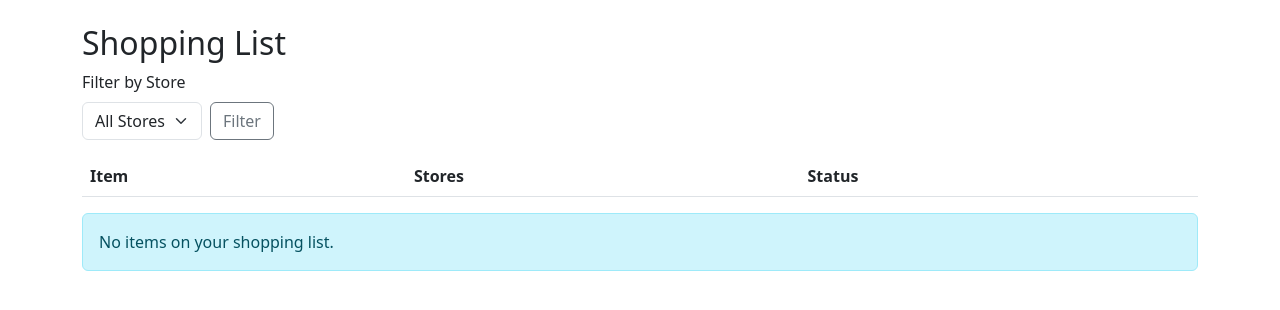
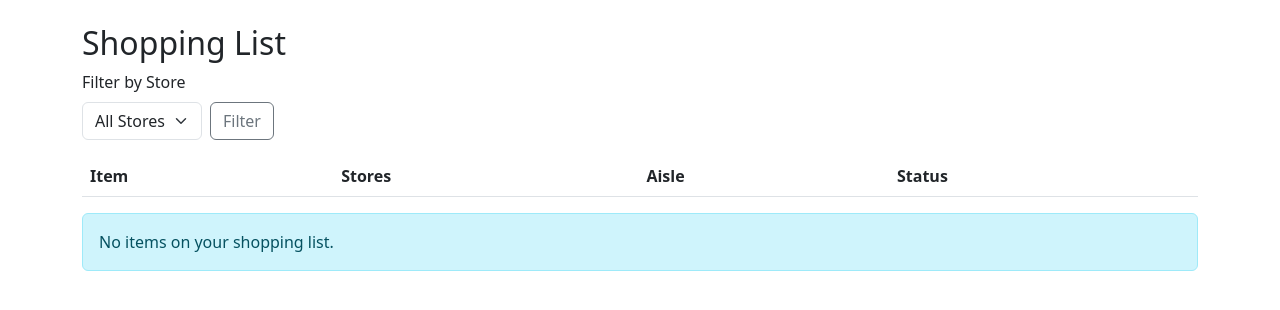
Before and after one commit to scrampy/home-inventory, a Flask app: page /web/shopping-list in a window 1280 px wide. Shown: the part 56-366 px from the top of the page. Run offline with Flask 3, Linux system fonts and the light colour scheme; the visitor is signed in with stand-in values (Sample User, id 1); data that the repository does not hold is empty.

Commit message:
Shopping List: show item aisle if assigned, '--' if not

```diff
--- a/templates/shopping_list.html
+++ b/templates/shopping_list.html
@@ -19,6 +19,7 @@
       <tr>
         <th>Item</th>
         <th>Stores</th>
+        <th>Aisle</th>
         <th>Status</th>
       </tr>
     </thead>
@@ -30,6 +31,7 @@
           <span class="badge bg-info ms-2">Qty: {{ inventory_totals[sli.id] }}</span>
         </td>
         <td>{{ item_store_names[sli.id] }}</td>
+        <td>{% if sli.item.aisle %}{{ sli.item.aisle.name }}{% else %}--{% endif %}</td>
         <td>
           <form method="post" action="{{ url_for('web_toggle_shopping_list', sli_id=sli.id) }}" style="display:inline">
             <input type="hidden" name="checked" value="{{ '0' if sli.checked else '1' }}">
```
